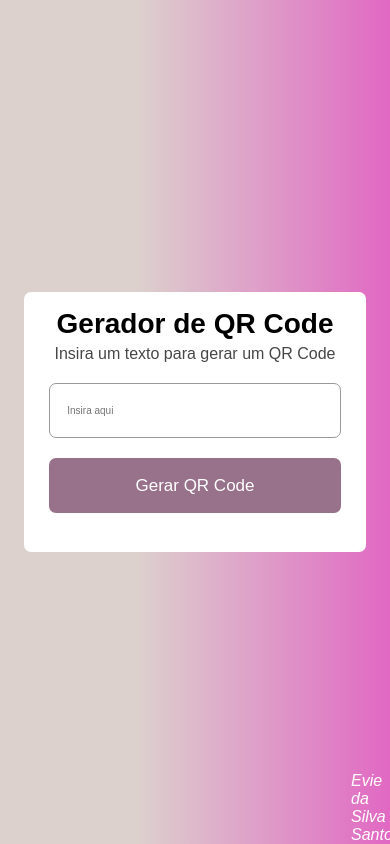
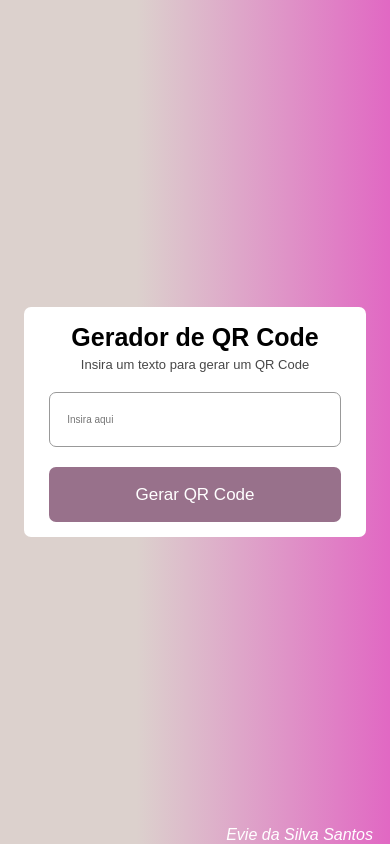
Before and after one commit to EvieSantos/QR-Code, a plain HTML site: page index.html in a window 390 px wide. Drawn offline with Linux system fonts and the light colour scheme.

Commit message:
Responsivo

```diff
--- a/index.css
+++ b/index.css
@@ -97,3 +97,41 @@ header p {
     color: #fff;
     font-style: italic;
 }
+
+@media (max-width: 1366px) {}
+
+@media (max-width: 1024px) {
+    .rodape {
+        left: 85%;
+    }
+}
+
+@media (max-width: 780px) {
+    .rodape {
+        left: 76%;
+    }
+}
+
+@media (max-width: 480px) {
+    .container {
+        height: 230px;
+        max-width: 380px;
+    }
+
+    header h1 {
+        font-weight: 590;
+        font-size: 25px;
+    }
+
+    header p {
+        font-size: 13px;
+    }
+
+    .qr-code .img {
+        width: 200px;
+    }
+
+    .rodape {
+        left: 58%;
+    }
+}
```
